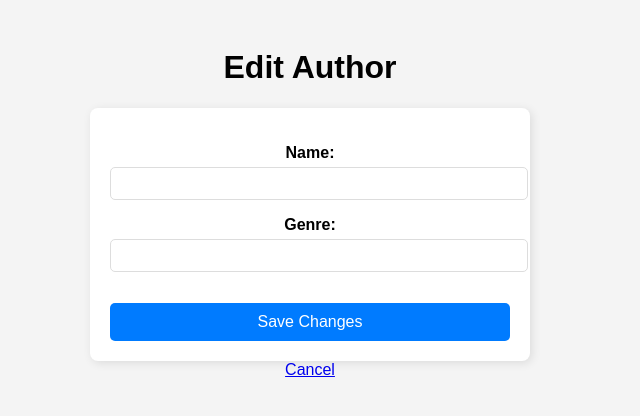
After one commit to sujalamatya/cloco-nepal-internship-2025, a Django app: template 2025-02-25/bookstoreMain/bookstore/templates/bookstore/edit_author.html in a window 1280 px wide. The commit adds this page. Shown: the top 416 px of the page, without its empty margins (330-970 px from the left). Run offline with Django 5.2, Linux system fonts and the light colour scheme; the template is opened without the code that fills it: values that come from a table or form of the project are taken from there, others are empty.

Commit message:
feat:add edit and delete feature

```diff
--- a/2025-02-25/bookstoreMain/bookstore/forms.py
+++ b/2025-02-25/bookstoreMain/bookstore/forms.py
@@ -9,4 +9,4 @@ class BookForm(forms.ModelForm):
 class AuthorForm(forms.ModelForm):
     class Meta:
         model = Author
-        fields = ["name", "genre"]
+        fields = ['name', 'genre']
--- /dev/null
+++ b/2025-02-25/bookstoreMain/bookstore/templates/bookstore/edit_author.html
@@ -0,0 +1,58 @@
+<!DOCTYPE html>
+<html lang="en">
+  <head>
+    <meta charset="UTF-8" />
+    <meta name="viewport" content="width=device-width, initial-scale=1.0" />
+    <title>Edit Author</title>
+    <style>
+      body {
+        font-family: Arial, sans-serif;
+        text-align: center;
+        background-color: #f4f4f4;
+        padding: 20px;
+      }
+      form {
+        background: white;
+        max-width: 400px;
+        margin: auto;
+        padding: 20px;
+        border-radius: 8px;
+        box-shadow: 2px 2px 10px rgba(0, 0, 0, 0.1);
+      }
+      label {
+        display: block;
+        margin-top: 10px;
+        font-weight: bold;
+      }
+      input {
+        width: 100%;
+        padding: 8px;
+        margin-top: 5px;
+        border-radius: 5px;
+        border: 1px solid #ddd;
+      }
+      button {
+        margin-top: 15px;
+        background-color: #007bff;
+        color: white;
+        border: none;
+        padding: 10px;
+        width: 100%;
+        font-size: 16px;
+        cursor: pointer;
+        border-radius: 5px;
+      }
+      button:hover {
+        background-color: #0056b3;
+      }
+    </style>
+  </head>
+  <body>
+    <h1>Edit Author</h1>
+    <form method="post">
+      {% csrf_token %} {{ form.as_p }}
+      <button type="submit">Save Changes</button>
+    </form>
+    <a href="{% url 'author_list' %}">Cancel</a>
+  </body>
+</html>
--- a/2025-02-25/bookstoreMain/bookstore/urls.py
+++ b/2025-02-25/bookstoreMain/bookstore/urls.py
@@ -1,5 +1,5 @@
 from django.urls import path
-from .views import author_list,book_list,add_book,add_author
+from .views import author_list,book_list,add_book,add_author,edit_author,delete_author
 from . import views
 
 urlpatterns = [
@@ -8,4 +8,6 @@ urlpatterns = [
     path('books/', book_list, name='book_list'),
     path("books/add/", add_book, name="add_book"),
     path("authors/add/", add_author, name="add_author"),
+    path('authors/edit/<int:author_id>/', edit_author, name='edit_author'),
+    path('authors/delete/<int:author_id>/',delete_author, name='delete_author'),
 ]
```
Also changed, not shown: 2025-02-25/bookstoreMain/bookstore/templates/bookstore/author_list.html (+10 -0 lines), 2025-02-25/bookstoreMain/bookstore/views.py (+21 -1 lines).
